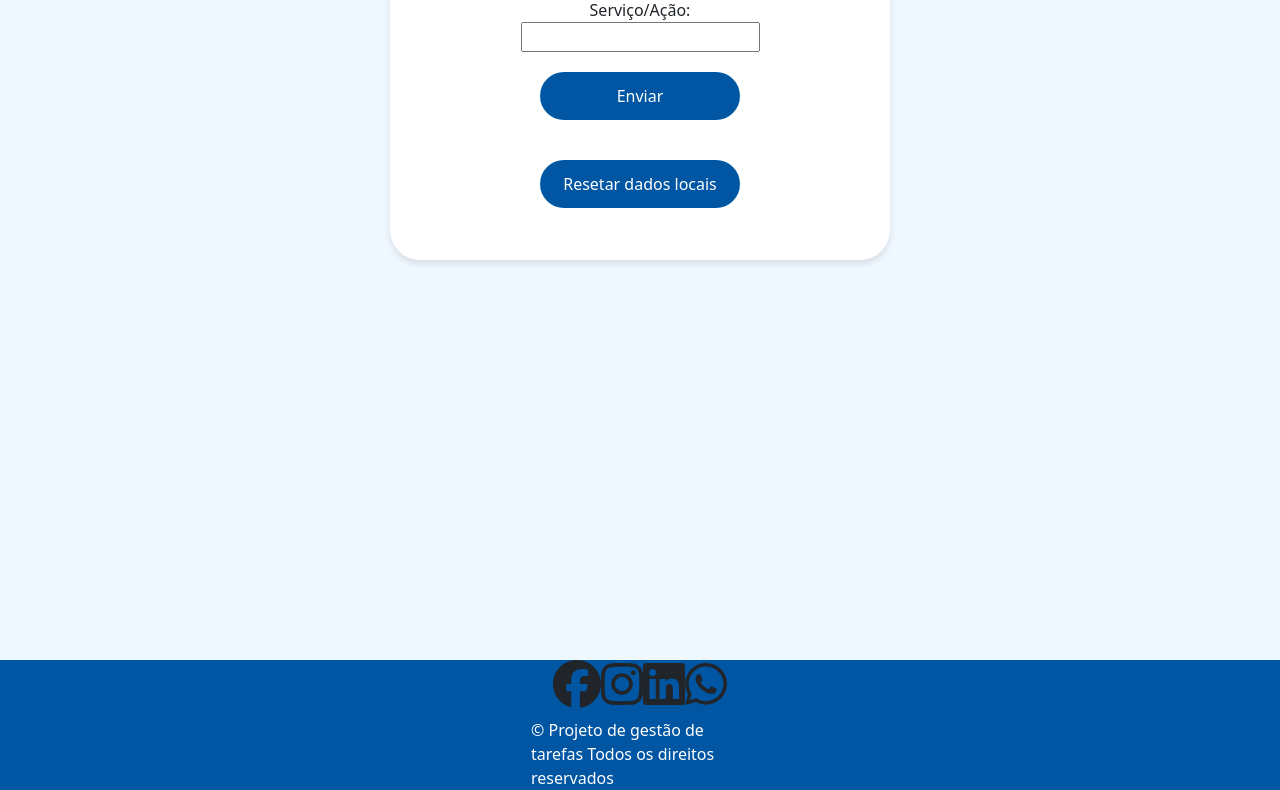
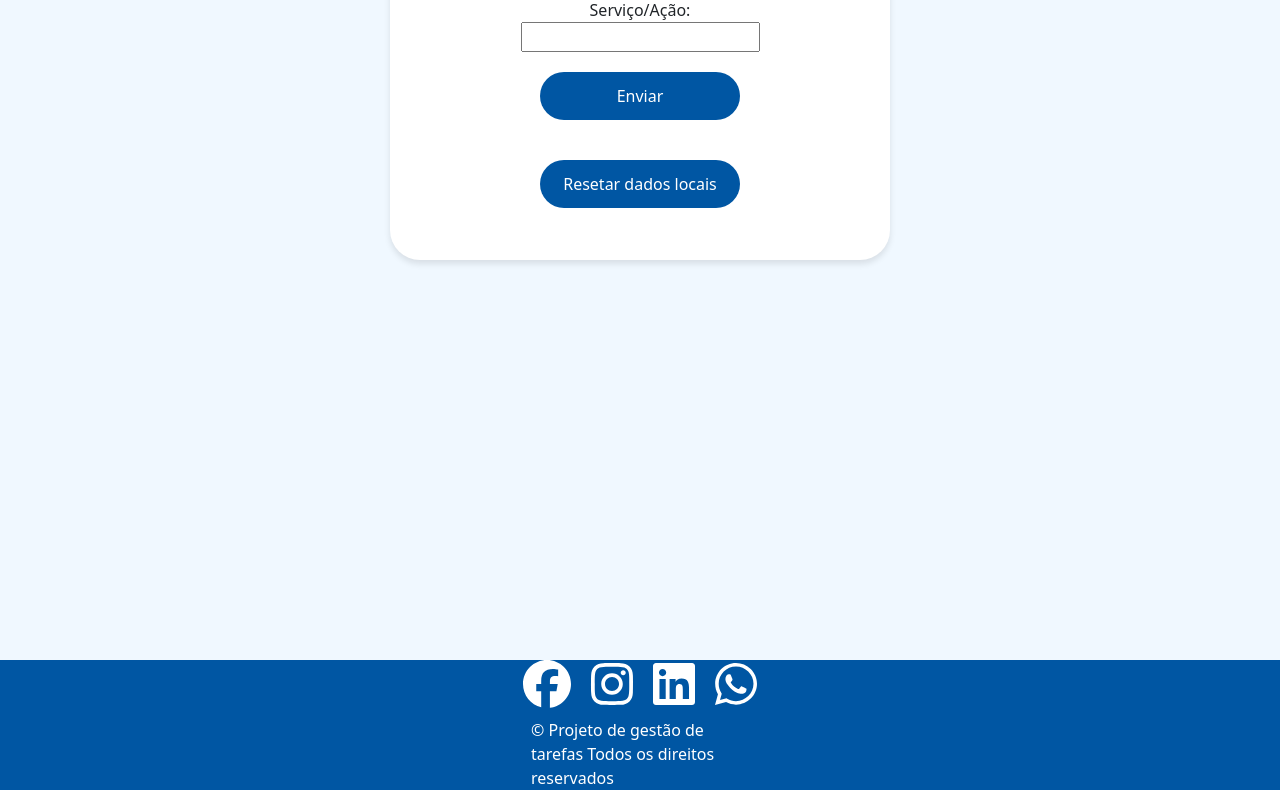
Before and after one commit to EPDM-Corporation/Challenge-Hospital-Sabara-Web-Dev-Front-End, a React (Vite) app: page /system in a window 1280 px wide. Shown: the part 389-1179 px from the top of the page. Built offline with nearby package versions, Linux system fonts and the light colour scheme.

Commit message:
feat: Adicionando estilização nos icones e animação de hover

```diff
--- a/src/components/Footer/Footer.css
+++ b/src/components/Footer/Footer.css
@@ -7,6 +7,19 @@ footer{
     align-items: center;
     flex-direction: column;
     gap: 10px;
+}
+
+#footerSocials{
+    display: flex;
+    gap: 20px;
+}
+#footerSocials > *{
+    color: white;
+    transition: color 300ms;
+}
+
+#footerSocials > *:hover{
+    color: gray;
 }
 
 #footerText{
```
